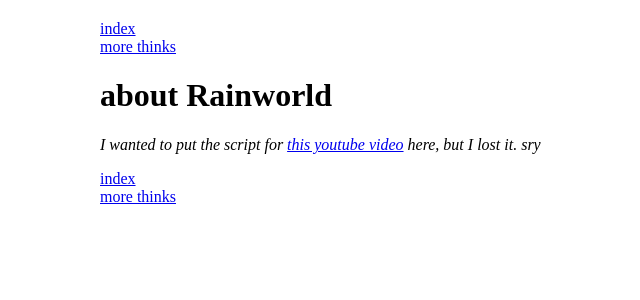
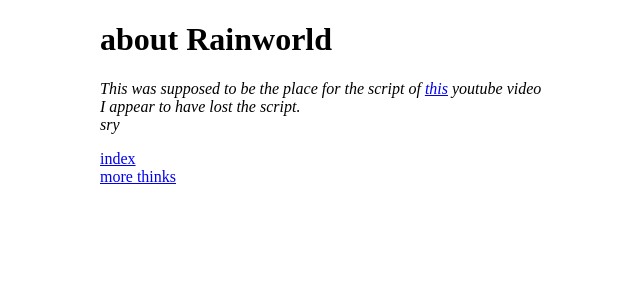
Before and after one commit to stuffedwombat/stuffedwombat.github.io, a Jekyll site: the page built from about_rainworld.md, in a window 1280 px wide. Shown: the top 300 px of the page, without its empty margins (224-864 px from the left). Built offline with Jekyll 4.4.1, drawn with Linux system fonts in a browser that asks for light colours; our own code applies the rules of GitHub Pages for plain Markdown files; comment, search, counter and statistics services are not loaded.

Commit message:
Update about_rainworld.md

```diff
--- a/about_rainworld.md
+++ b/about_rainworld.md
@@ -1,10 +1,8 @@
-[index](index)<br>
-[more thinks](thinking)
-
 # about Rainworld
 
-*I wanted to put the script for [this youtube video](https://www.youtube.com/watch?v=cw6cCOrkaSQ) here, but I lost it.*
-*sry*
+*This was supposed to be the place for the script of [this](https://www.youtube.com/watch?v=cw6cCOrkaSQ) youtube video*<br>
+*I appear to have lost the script.*<br>
+*sry*<br>
 
 [index](index)<br>
 [more thinks](thinking)
```
